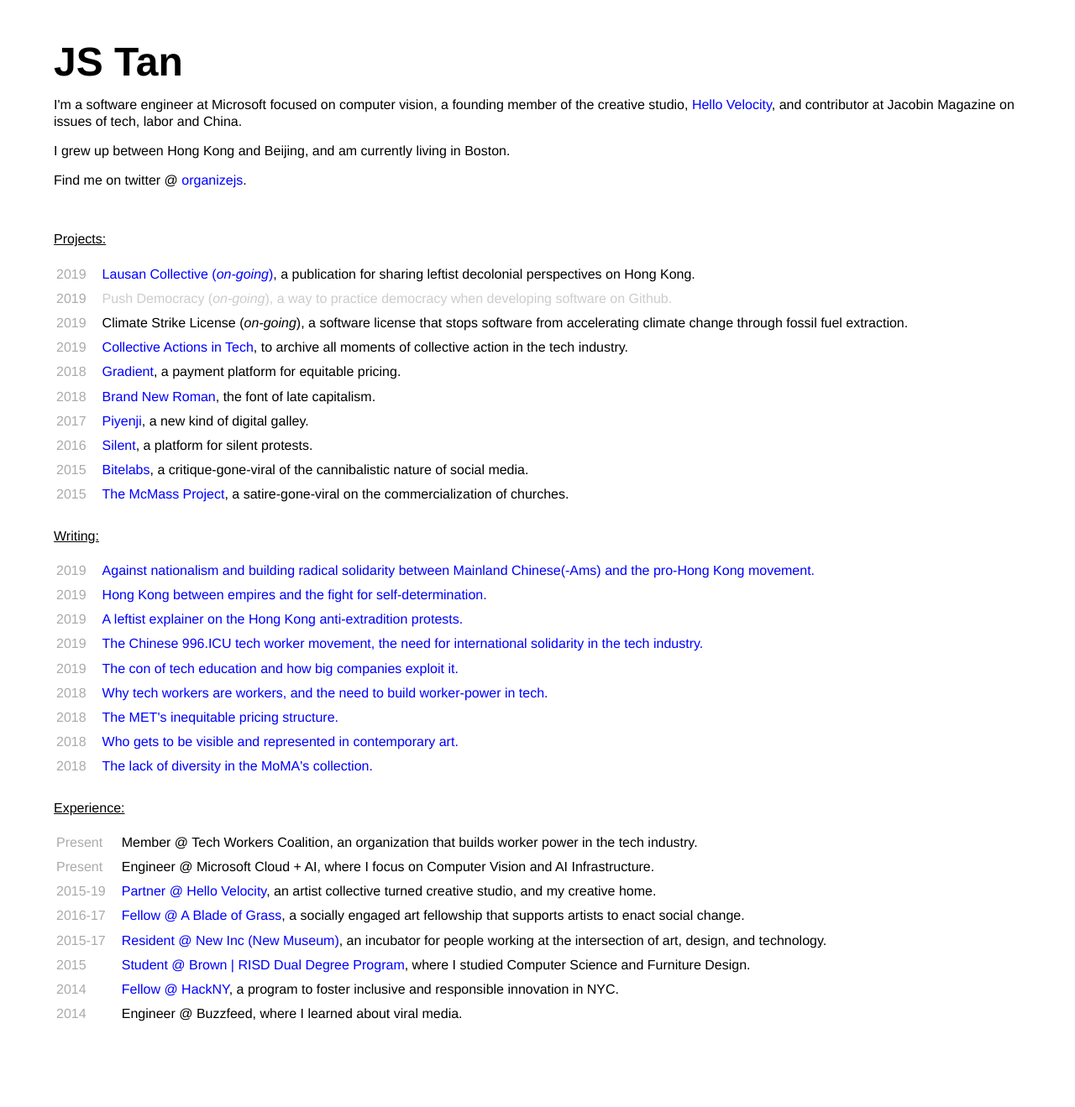
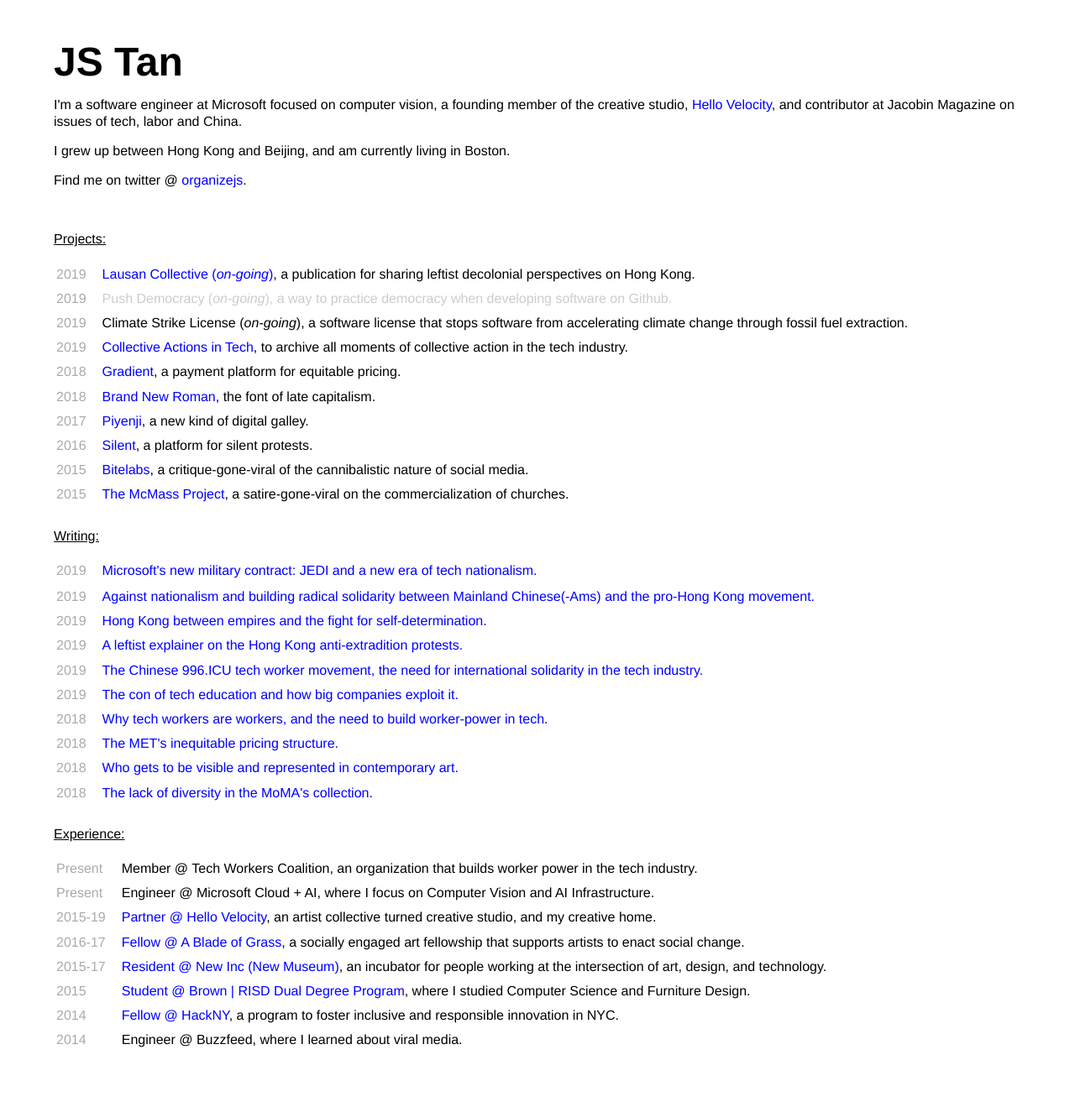
Before and after one commit to organizejs/organizejs.github.io, a Jekyll site: the page built from index.html, in a window 1280 px wide. Shown: the whole page at 84% size. Built offline with Jekyll 4.4.1, drawn with Linux system fonts in a browser that asks for light colours; before the commit the page ends 1287 px from its top, so only the background shows below that.

Commit message:
Update index.html

```diff
--- a/index.html
+++ b/index.html
@@ -80,6 +80,15 @@
 
   <p><span class="section-title">Writing:</span></p>
   <table>
+    <tr>
+      <td class="date">2019</td>
+      <td class="item">
+        <a href="https://jacobinmag.com/2019/11/microsoft-defense-department-jedi-contract-china" target="_blank">
+          Microsoft's new military contract: JEDI and a new era of tech nationalism.
+        </a>
+      </td>
+    </tr>
+    <tr>
     <tr>
       <td class="date">2019</td>
       <td class="item">
```
